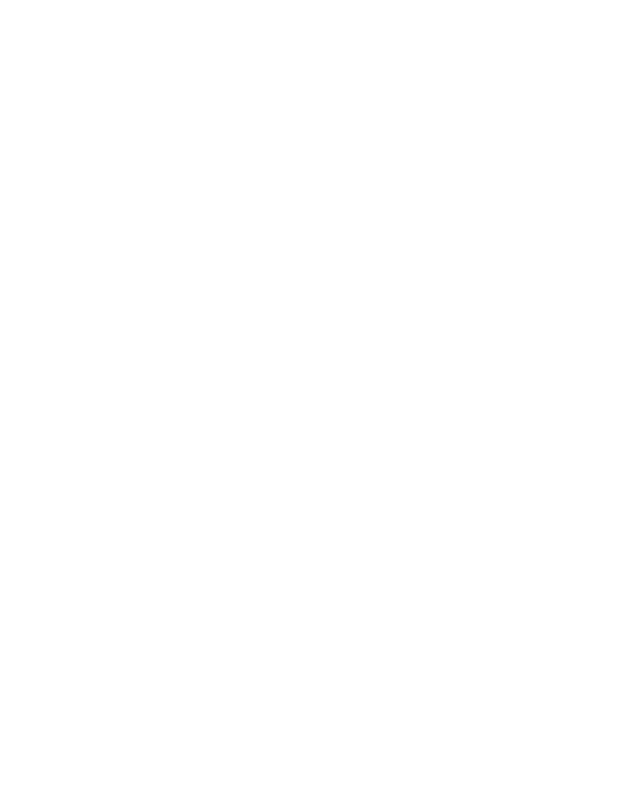
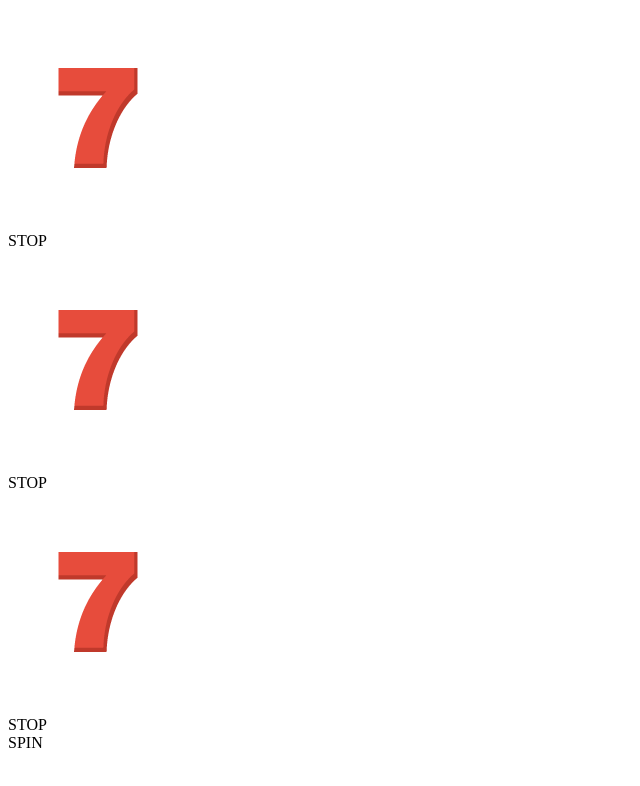
Before and after one commit to yui0308ks/SlotMachineJS, a plain HTML site: page index.html in a window 1280 px wide. Shown: the whole page, without its empty margins (0-640 px from the left). Drawn offline with Linux system fonts and the light colour scheme.

Commit message:
画面作り

```diff
--- a/index.html
+++ b/index.html
@@ -3,8 +3,25 @@
   <head>
     <meta charset="utf-8">
     <title>Slot Machine</title>
+    <link rel="stylesheet" href="css/styles.css">
   </head>
   <body>
 
+    <main>
+      <section class="panel">
+        <img src="img/seven.png">
+        <div class="stop">STOP</div>
+      </section>
+      <section class="panel">
+        <img src="img/seven.png">
+        <div class="stop">STOP</div>
+      </section>
+      <section class="panel">
+        <img src="img/seven.png">
+        <div class="stop">STOP</div>
+      </section>
+    </main>
+
+    <div id="spin">SPIN</div>
   </body>
 </html>
```
Also changed, not shown: css/styles.css (added).
